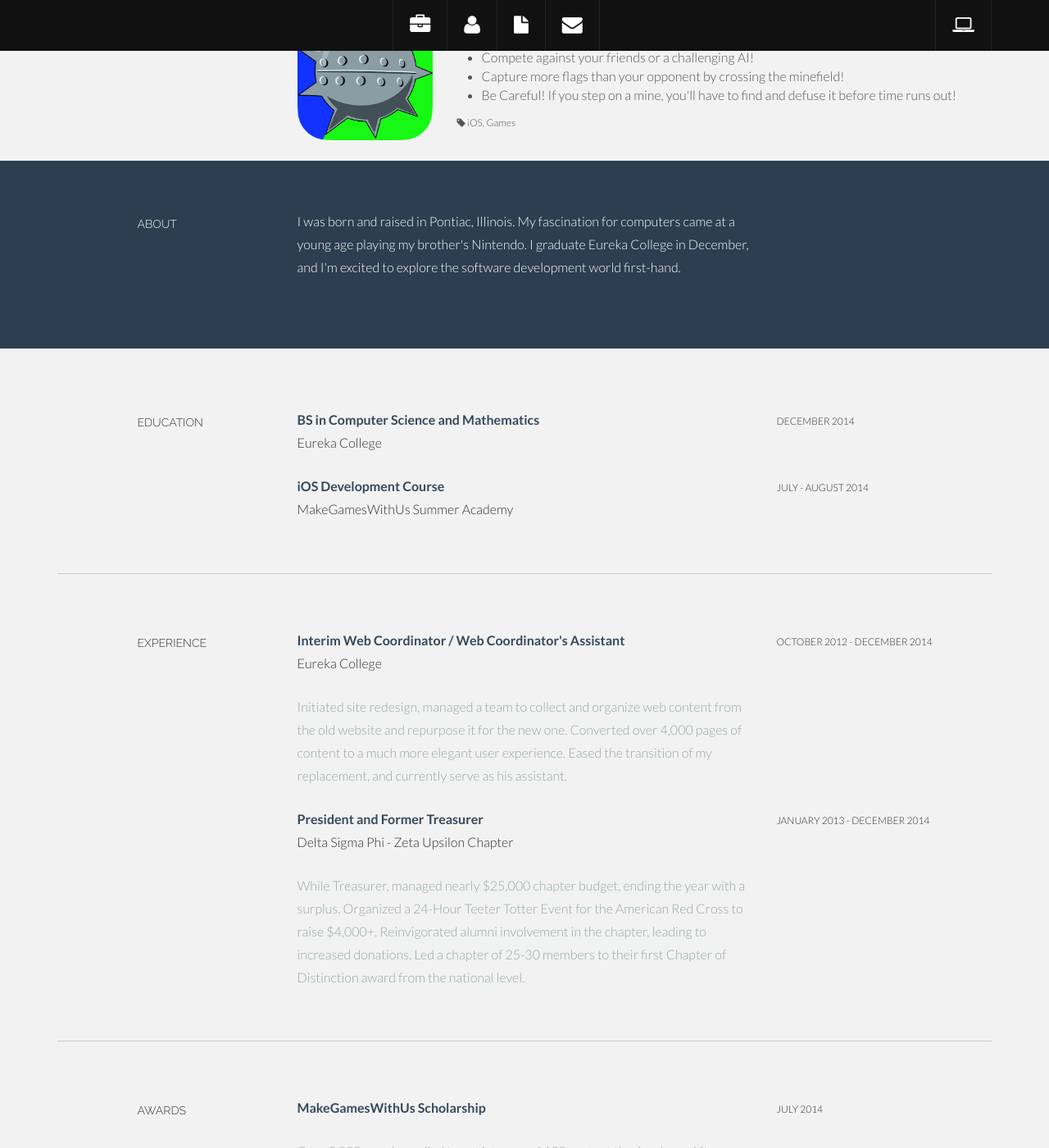
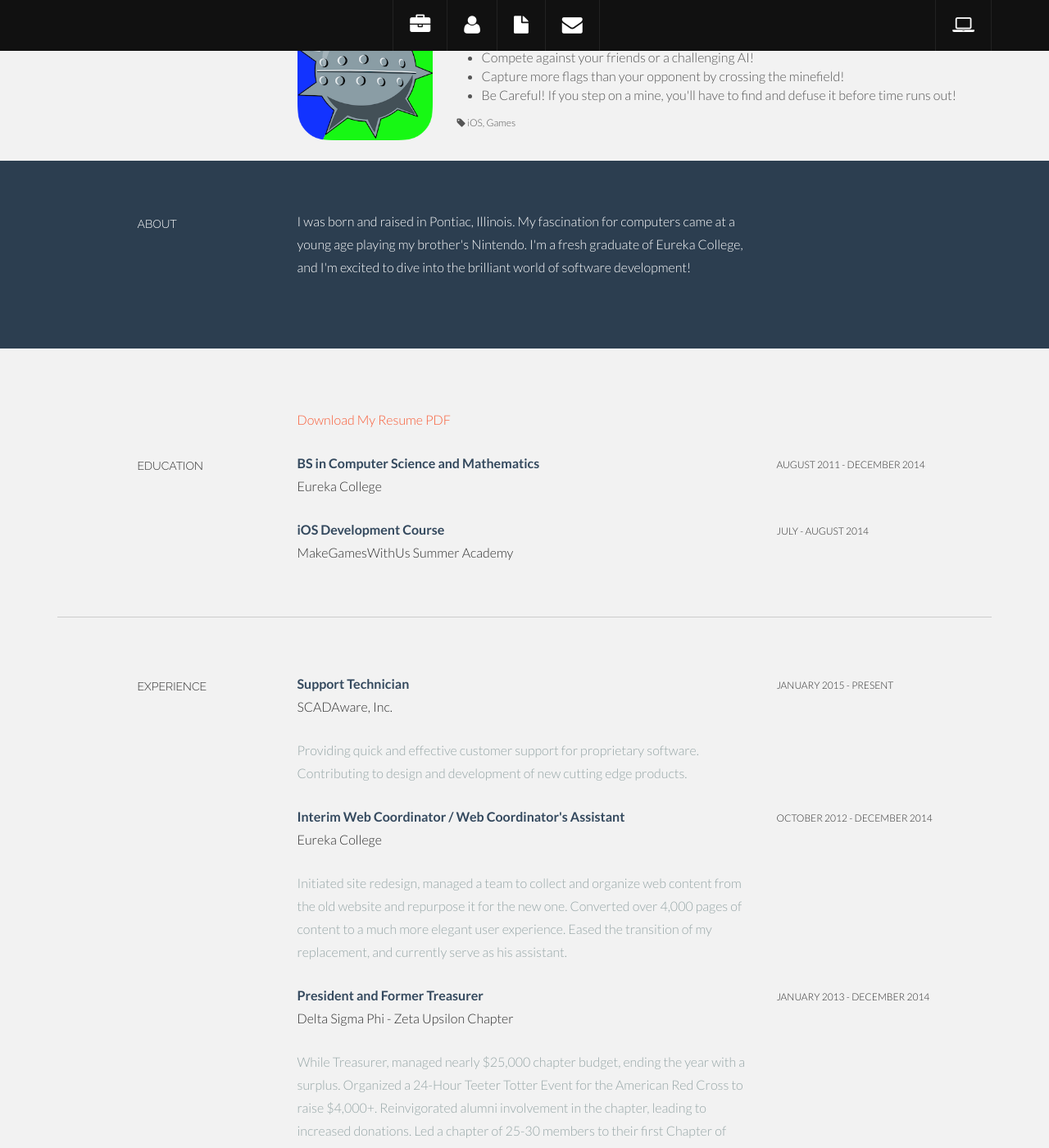
Before and after one commit to lservant/lservant.github.io, a Jekyll site: the page built from index.html, in a window 1280 px wide and 1400 px high, scrolled down 627 px. Shown: the whole window at 82% size. Built offline with Jekyll 4.4.1, drawn with Linux system fonts in a browser that asks for light colours.

Commit message:
Removed bs links (not working) and revised resume

```diff
--- a/index.html
+++ b/index.html
@@ -30,10 +30,10 @@
 				<h5>PORTFOLIO</h5>
 			</div>
 			<div class="col-lg-2">
-				<p><a href="http://mgw.us/lse" target="_blank"><img class="img-responsive" src="assets/img/bsLogosm.png" srcset="assets/img/bsLogo.png 2x" alt="BattleSweeper Logo"></a></p>
+				<p><img class="img-responsive" src="assets/img/bsLogosm.png" srcset="assets/img/bsLogo.png 2x" alt="BattleSweeper Logo"></p>
 			</div>
 			<div class="col-lg-7">
-				<p><a href="http://mgw.us/lse" target="_blank">BATTLESWEEPER</a></p>
+				<p>BATTLESWEEPER</p>
 				<ul>
 					<li>Compete against your friends or a challenging AI!</li>
 					<li>Capture more flags than your opponent by crossing the minefield!</li>
@@ -54,19 +54,20 @@
 			</div>
 
 			<div class="col-lg-6">
-				<p>I was born and raised in Pontiac, Illinois.  My fascination for computers came at a young age playing my brother's Nintendo.  I graduate Eureka College in December, and I'm excited to explore the software development world first-hand.</p>
+				<p>I was born and raised in Pontiac, Illinois.  My fascination for computers came at a young age playing my brother's Nintendo.  I'm a fresh graduate of Eureka College, and I'm excited to dive into the brilliant world of software development!</p>
+
 			</div>
 
 		</div><!--/.row -->
 	</div><!--/.container -->
 </div><!--/ #intro -->
+<section id="resume" name="resume"></section>
 
-
-<section id="resume" name="resume"></section>
-<br>
 <!--EDUCATION DESCRIPTION -->
 <div class="container desc">
 	<div class="row">
+		<br>
+		<p class="col-lg-9 col-lg-offset-3"><a href="assets/resume.pdf">Download My Resume PDF</a></p>
 
 		<div class="col-lg-2 col-lg-offset-1">
 			<h5>EDUCATION</h5>
@@ -77,7 +78,7 @@
 			</p>
 		</div>
 		<div class="col-lg-3">
-			<p><sm>DECEMBER 2014</sm><br/>
+			<p><sm>AUGUST 2011 - DECEMBER 2014</sm><br/>
 			</p>
 		</div>
 
@@ -104,6 +105,16 @@
 			<h5>EXPERIENCE</h5>
 		</div>
 		<div class="col-lg-6">
+			<p><t>Support Technician</t><br/>
+				SCADAware, Inc.<br/>
+			</p>
+			<p><more>Providing quick and effective customer support for proprietary software.  Contributing to design and development of new cutting edge products.</more></p>
+		</div>
+		<div class="col-lg-3">
+			<p><sm>JANUARY 2015 - PRESENT</sm></p>
+		</div>
+
+		<div class="col-lg-6 col-lg-offset-3">
 			<p><t>Interim Web Coordinator / Web Coordinator's Assistant</t><br/>
 				Eureka College <br/>
 			</p>
```
Also changed, not shown: other parts of index.html (+1 -1 lines), 4 other files.
